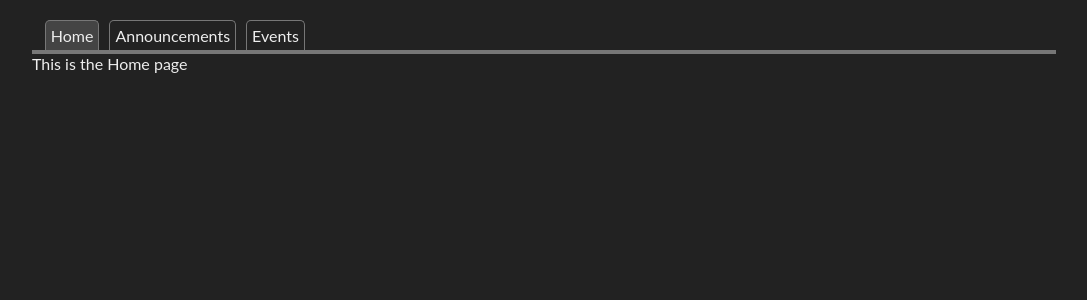
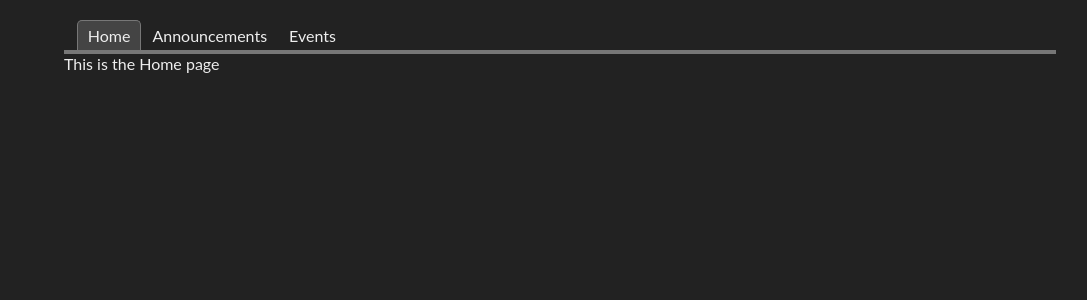
Before and after one commit to blakestone95/AshkeepersRestWebsite, a React app in the folder Ash.FrontEnd/: page /Home in a window 1280 px wide. Shown: the top 300 px of the page, without its empty margins (96-1183 px from the left). Built offline with nearby package versions, Linux system fonts and the light colour scheme.

Commit message:
Make header (nav bar) tabs' borders transparent while not being hovered.  Allow space for the logo in the left gutter.
#42

```diff
--- a/Ash.FrontEnd/src/NavBar/style.less
+++ b/Ash.FrontEnd/src/NavBar/style.less
@@ -1,30 +1,28 @@
 // Navigation Bar styles
 @import '~variables.less';
 
-// TODO: Flesh out styles
 .ash-navbar {
   height: 50px;
-  margin-left: 10%;
+  width: calc(90% - @left-gutter-width);
+  margin-left: @left-gutter-width;
   padding-left: 1%;
   display: flex;
   align-items: flex-end;
 
   .ash-tab {
-    margin-right: 10px;
-    padding: 5px;
+    padding: 5px 10px;
     border-radius: 5px 5px 0 0;
-    border-left: solid 1px @app-border-color;
-    border-top: solid 1px @app-border-color;
-    border-right: solid 1px @app-border-color;
     color: @app-text-color;
     text-decoration: none;
+    // Makes sure the border width is accounted for an prevents shifting elements around
+    border-left: solid 1px transparent;
+    border-top: solid 1px transparent;
+    border-right: solid 1px transparent;
 
     &:hover,
+    &.ash-selected,
     &.ash-selected:hover {
-      background-color: @app-hover-color;
-    }
-
-    &.ash-selected {
+      border-color: @app-border-color;
       background-color: @app-hover-color;
     }
   }
--- a/Ash.FrontEnd/src/style.less
+++ b/Ash.FrontEnd/src/style.less
@@ -42,17 +42,18 @@ div {
 .ash-divider {
   position: fixed;
   top: @header-height;
-  left: 10%;
-  width: 80%;
+  left: @left-gutter-width;
+  width: calc(90vw - @left-gutter-width);
   height: @divider-height;
-  margin: 0 auto;
+  margin: 0;
   border: none;
   background-color: @app-border-color;
 }
 
 .ash-main {
-  width: 80%;
-  margin: calc(@header-height + @divider-height) auto 0 auto;
+  width: calc(90vw - @left-gutter-width);
+  margin-top: calc(@header-height + @divider-height);
+  margin-left: @left-gutter-width;
 }
 
 // Imports
--- a/Ash.FrontEnd/src/variables.less
+++ b/Ash.FrontEnd/src/variables.less
@@ -5,3 +5,5 @@
 
 @header-height: 50px;
 @divider-height: 4px;
+
+@left-gutter-width: 160px;
```
